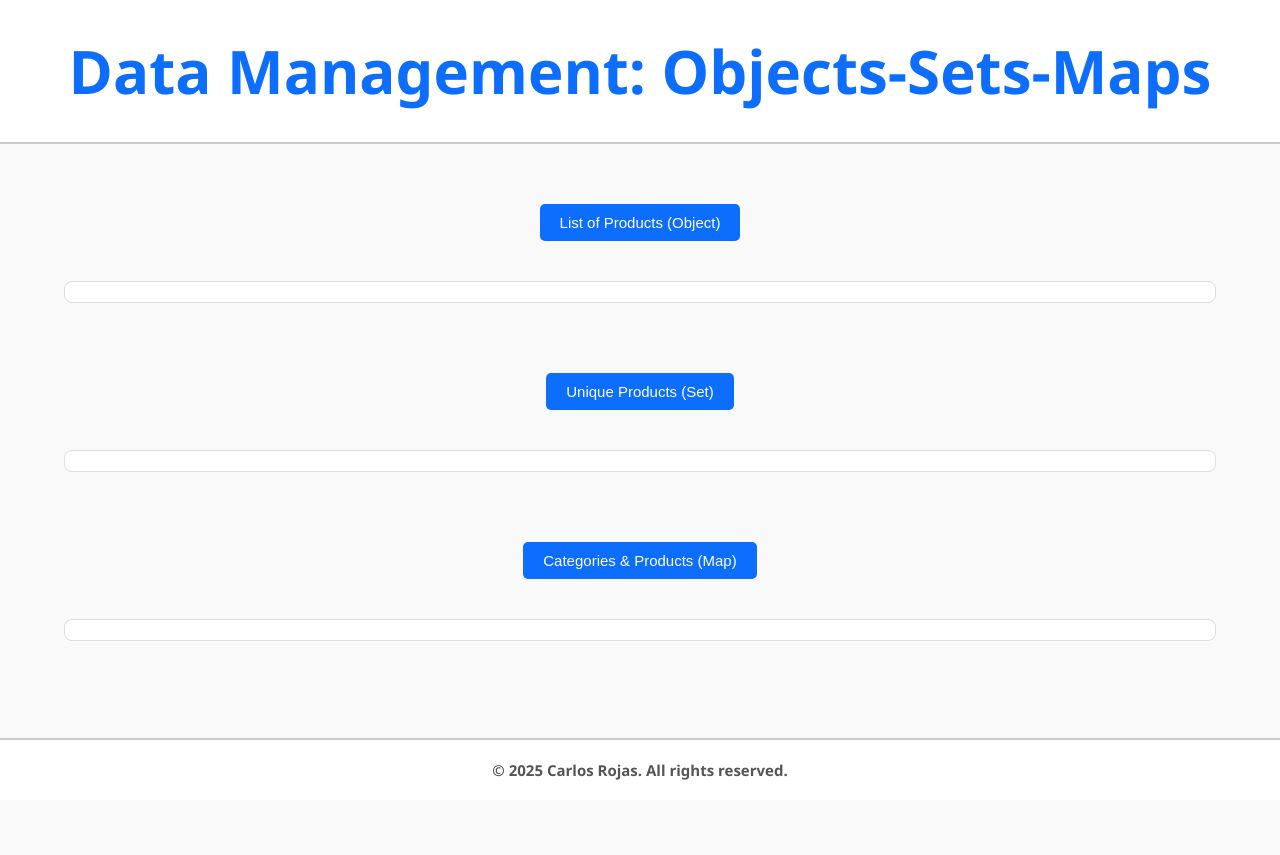
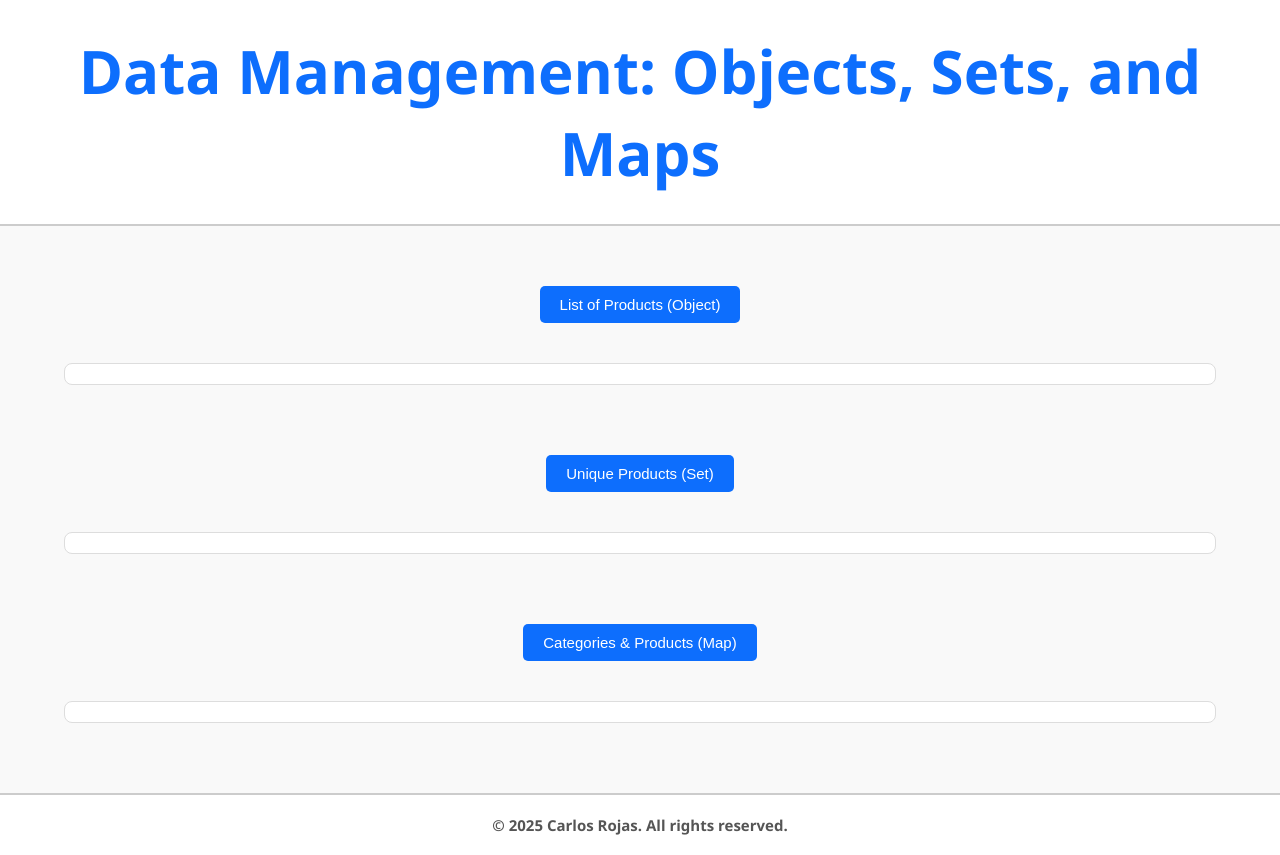
Before and after one commit to Carturo8/Data-Management-Objects-Sets-Maps, a plain HTML site: page index.html in a window 1280 px wide. Before the commit the page ends 800 px from the top, so only its background shows below. Drawn offline with Linux system fonts and the light colour scheme.

Commit message:
Fix header text

```diff
--- a/index.html
+++ b/index.html
@@ -16,7 +16,7 @@
 
         <!-- Header section -->
         <header class="center-column-div">
-            <h1>Data Management: Objects-Sets-Maps</h1>
+            <h1>Data Management: Objects, Sets, and Maps</h1>
         </header>
 
         <!-- Main content section -->
```
